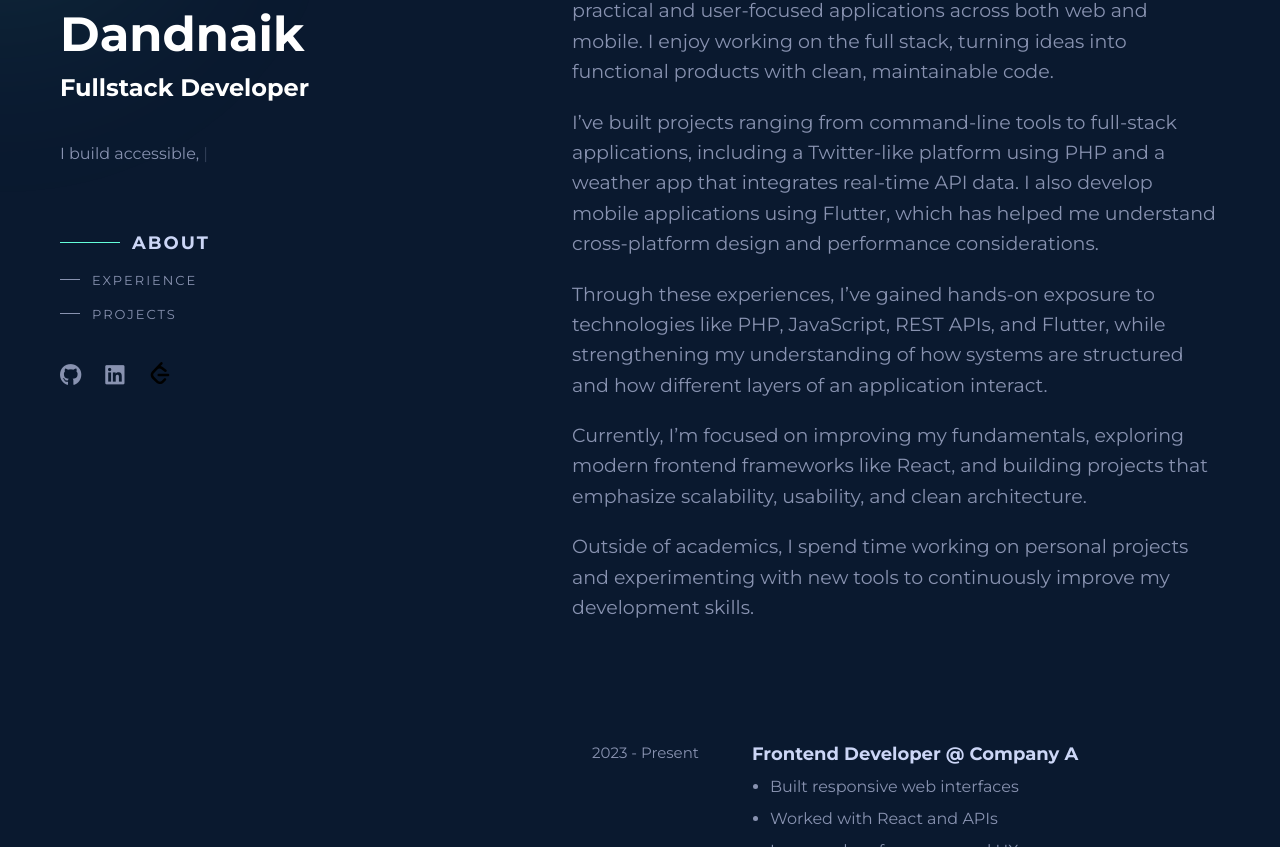
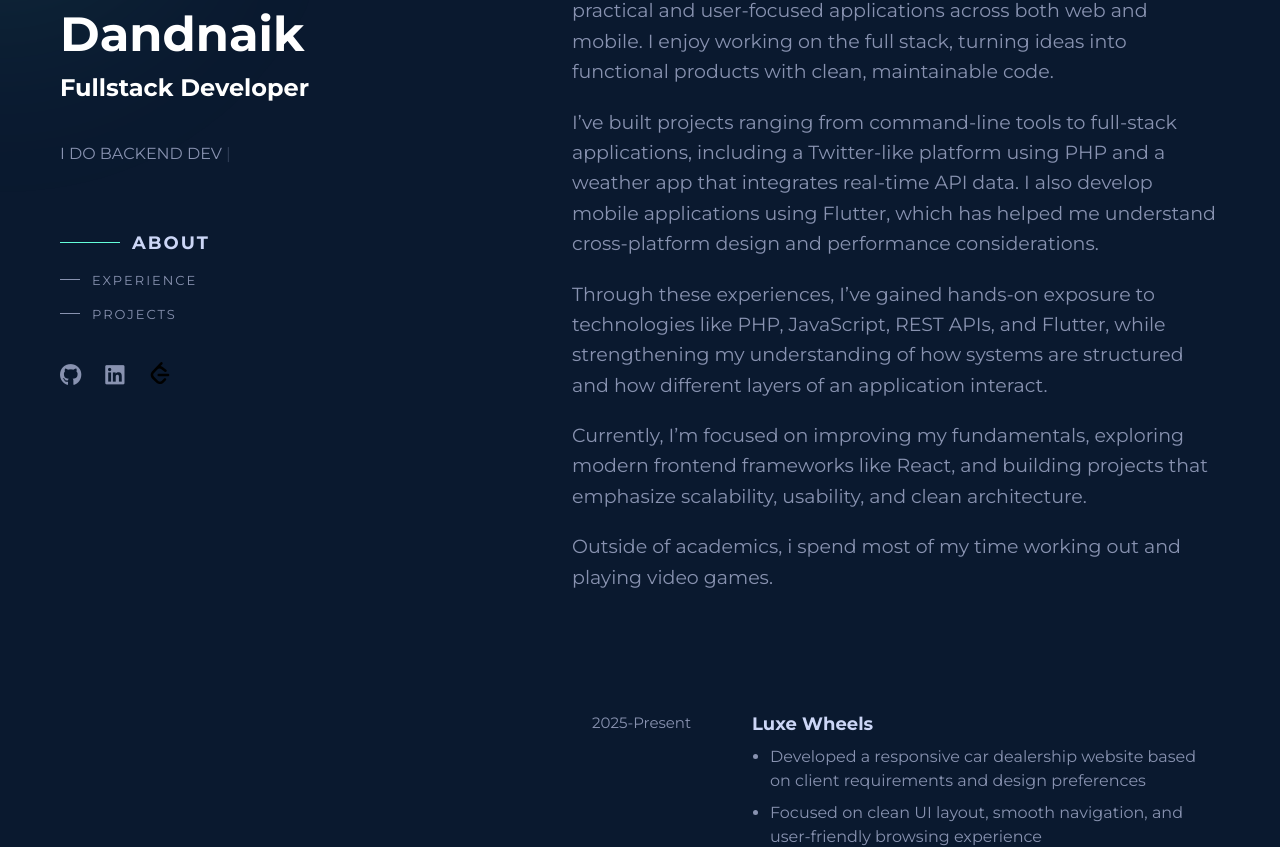
Before and after one commit to Nishxsm/Portfolio, a React (Vite) app: page / in a window 1280 px wide. Shown: the part 153-1000 px from the top of the page. Built offline with nearby package versions, Linux system fonts and the light colour scheme.

Commit message:
slight changes

```diff
--- a/src/components/About.jsx
+++ b/src/components/About.jsx
@@ -22,7 +22,7 @@ function About() {
       </p>
 
       <p>
-        Outside of academics, I spend time working on personal projects and experimenting with new tools to continuously improve my development skills.
+        Outside of academics, i spend most of my time working out and playing video games.
       </p>
 
     </section>
--- a/src/components/Experience.jsx
+++ b/src/components/Experience.jsx
@@ -5,9 +5,17 @@ function Experience() {
   return (
     <section id="experience" className="experience">
 
+      {experienceData.map((job, index) => {
+        const Card = job.link ? "a" : "div"
 
-      {experienceData.map((job, index) => (
-        <div className="exp-card" key={index}>
+        return (
+          <Card
+            key={index}
+            href={job.link}
+            target="_blank"
+            rel="noreferrer"
+            className="exp-card"
+          >
 
 
             <div className="exp-left">
@@ -17,7 +25,7 @@ function Experience() {
 
             <div className="exp-right">
               <h3>
-              {job.role} @ {job.company}
+                {job.role} {job.company}
               </h3>
 
               <ul>
@@ -25,6 +33,7 @@ function Experience() {
                   <li key={i}>{point}</li>
                 ))}
               </ul>
+
               <div className="tech-stack">
                 {job.tech.map((t, i) => (
                   <span key={i} className="tech-pill">
@@ -34,8 +43,9 @@ function Experience() {
               </div>
             </div>
 
-        </div>
-      ))}
+          </Card>
+        )
+      })}
 
     </section>
   )
--- a/src/components/Sidebar.jsx
+++ b/src/components/Sidebar.jsx
@@ -34,10 +34,10 @@ function Sidebar() {
 
 
   const texts = [
-    "I build accessible, pixel-perfect experiences.",
-    "I develop full-stack applications.",
-    "I work with React, PHP, and APIs.",
-    "I build mobile apps using Flutter."
+    "I DO FRONTEND DEV",
+    "I DO BACKEND DEV",
+    "I DO MACHINE LEARNING",
+    "I DO MOBILE DEVELOPMENT"
   ]
 
   const [textIndex, setTextIndex] = useState(0)
@@ -103,8 +103,13 @@ function Sidebar() {
       </div>
 
       <div className="socials">
-        <a href="#"><i className="fab fa-github"></i></a>
-        <a href="#"><i className="fab fa-linkedin"></i></a>
+  <a href="https://github.com/Nishxsm" target="_blank" rel="noreferrer">
+  <i className="fab fa-github"></i>
+</a>
+
+<a href="https://www.linkedin.com/in/nishant-dandnaik-2b5a6431a/" target="_blank" rel="noreferrer">
+  <i className="fab fa-linkedin"></i>
+</a>
 
 
         <a href="https://leetcode.com/Nishxsm" target="_blank" rel="noreferrer">
--- a/src/data/experienceData.js
+++ b/src/data/experienceData.js
@@ -1,26 +1,17 @@
 export const experienceData = [
-  {
-    company: "Company A",
-    role: "Frontend Developer",
-    duration: "2023 - Present",
-    points: [
-      "Built responsive web interfaces",
-      "Worked with React and APIs",
-      "Improved performance and UX"
-    ],
-    tech: ["JavaScript", "React", "APIs"]
-  },
-  {
-    company: "Company B",
-    role: "Backend Developer",
-    duration: "2022 - 2023",
-    points: [
-      "Developed REST APIs using PHP",
-      "Worked with MySQL database",
-      "Optimized server performance"
-    ],
-    tech: ["PHP", "MySQL", "REST"]
-  }
+{
+  company: "Luxe Wheels",
+  role: "",
+  duration: "2025-Present",
+  points: [
+    "Developed a responsive car dealership website based on client requirements and design preferences",
+    "Focused on clean UI layout, smooth navigation, and user-friendly browsing experience",
+    "Optimized styling and structure for performance and cross-device compatibility",
+    "Ensured cross-device compatibility and smooth navigation across all pages"
+  ],
+  tech: ["React", "CSS"],
+  link: "https://car-dealer-ybw5.vercel.app/"
+}
 ]
 
 export default experienceData
--- a/src/styles/Experience.css
+++ b/src/styles/Experience.css
@@ -79,15 +79,19 @@
 
 
 .exp-card {
-  transition: 0.3s ease;
+  display: flex;
+  gap: 40px;
+  padding: 20px;
+  border-radius: 8px;
+
+  text-decoration: none;
+  color: inherit;
+  cursor: pointer;
+
+  transition: 0.25s ease;
 }
 
-
-.experience:hover .exp-card {
-  opacity: 0.3;
+.exp-card:hover {
+  transform: translateY(-4px);
+  background-color: rgba(255, 255, 255, 0.03);
 }
-
-
-.exp-card:hover {
-  opacity: 1 !important;
-}
```
Lines whose indentation alone changed are shown as unchanged.
